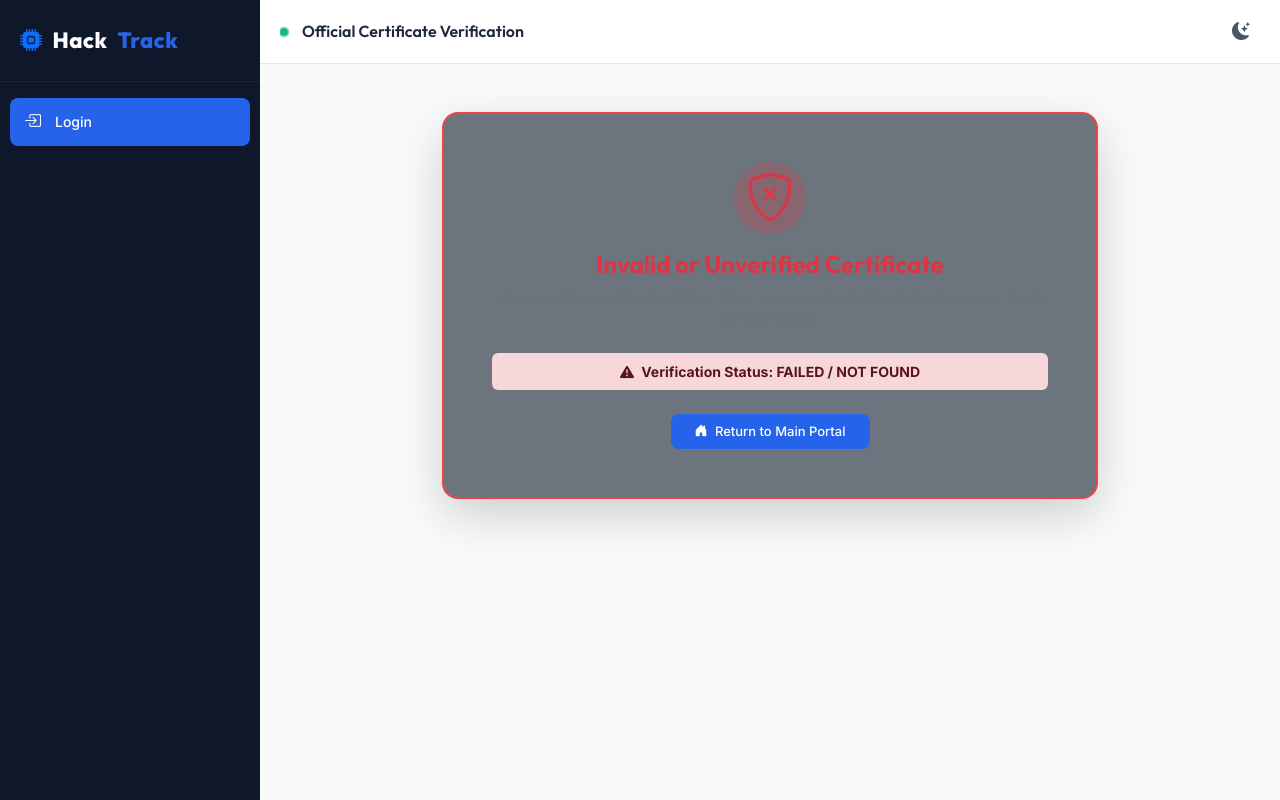
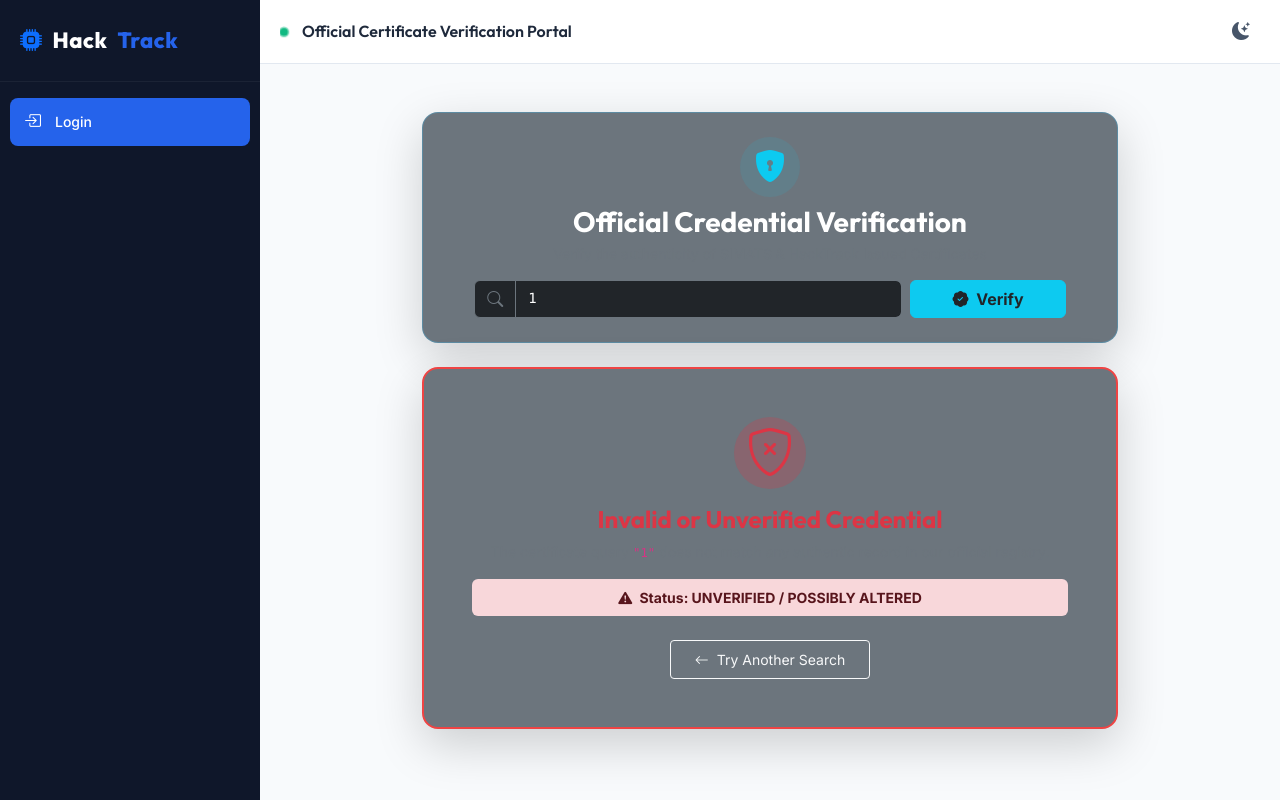
Before and after one commit to kandukurijagan642-blip/hackathon, a Flask app: page /verify-certificate/1 in a window 1280 px wide. Run offline with Flask 3, Linux system fonts and the light colour scheme.

Commit message:
Implement advanced Public Certificate Verification Portal with multi-attribute search, SHA-256 digital security checksum, and glassmorphism credential badge

```diff
--- a/hacktrack/routes/public.py
+++ b/hacktrack/routes/public.py
@@ -8,12 +8,32 @@
 
 public_bp = Blueprint('public', __name__)
 
-@public_bp.route('/verify-certificate/<token>')
-def verify_certificate(token):
-    # Lookup the certificate using the verification token
-    cert = Certificate.query.filter_by(verification_token=token).first()
-    status = "Valid" if cert else "Invalid"
-    return render_template('public/verify_certificate.html', cert=cert, status=status)
+@public_bp.route('/verify-certificate', methods=['GET', 'POST'])
+@public_bp.route('/verify-certificate/<search_term>', methods=['GET'])
+def verify_certificate(search_term=None):
+    import hashlib
+
+    query = search_term or request.form.get('query') or request.args.get('query', '')
+    query = query.strip()
+
+    cert = None
+    if query:
+        clean_q = query.upper()
+        cert = Certificate.query.filter(
+            (Certificate.verification_token == query) |
+            (db.func.upper(Certificate.certificate_id) == clean_q) |
+            (db.func.upper(Certificate.registration_number) == clean_q)
+        ).first()
+
+    status = "Valid" if cert else ("Invalid" if query else None)
+
+    # Compute cryptographic checksum hash for digital authenticity badge
+    digital_signature_hash = None
+    if cert:
+        raw_token = f"{cert.certificate_id}:{cert.student_name}:{cert.team_name}:{cert.verification_token}"
+        digital_signature_hash = hashlib.sha256(raw_token.encode('utf-8')).hexdigest()[:16].upper()
+
+    return render_template('public/verify_certificate.html', cert=cert, status=status, query=query, digital_hash=digital_signature_hash)
 
 @public_bp.route('/register', methods=['GET', 'POST'])
 def register():
--- a/hacktrack/templates/public/verify_certificate.html
+++ b/hacktrack/templates/public/verify_certificate.html
@@ -1,15 +1,40 @@
 {% extends "base.html" %}
 
-{% block page_title %}Official Certificate Verification{% endblock %}
+{% block page_title %}Official Certificate Verification Portal{% endblock %}
 
 {% block content %}
-<div class="container fade-in-up py-4" style="max-width: 680px;">
-    {% if status == "Valid" %}
+<div class="container fade-in-up py-4" style="max-width: 720px;">
+
+    <!-- Top Branding & Search Card -->
+    <div class="card border-0 shadow-lg p-4 mb-4 bg-secondary text-center" style="border-radius: 16px; border: 1px solid rgba(56, 189, 248, 0.3) !important;">
+        <div class="d-inline-flex align-items-center justify-content-center bg-info bg-opacity-10 rounded-circle p-3 mb-2 text-info mx-auto" style="width: 60px; height: 60px;">
+            <i class="bi bi-shield-lock-fill fs-2"></i>
+        </div>
+        <h3 class="text-white fw-bold mb-1">Official Credential Verification</h3>
+        <p class="text-secondary small mb-3">Verify the authenticity of SIMATS &amp; HackTrack Issued Certificates</p>
+
+        <!-- Live Search Bar -->
+        <form action="{{ url_for('public.verify_certificate') }}" method="GET" class="row g-2 justify-content-center">
+            <div class="col-sm-8 col-12">
+                <div class="input-group">
+                    <span class="input-group-text bg-dark border-secondary text-secondary"><i class="bi bi-search"></i></span>
+                    <input type="text" name="query" class="form-control bg-dark border-secondary text-white font-monospace"
+                           placeholder="Enter Cert ID (e.g. HC2026-000001) or Token..."
+                           value="{{ query or '' }}" required style="font-size: 14px;">
+                </div>
+            </div>
+            <div class="col-sm-3 col-12">
+                <button type="submit" class="btn btn-info text-dark fw-bold w-100"><i class="bi bi-patch-check-fill me-1"></i> Verify</button>
+            </div>
+        </form>
+    </div>
+
+    {% if status == "Valid" and cert %}
         <!-- Verified Success Card -->
         <div class="card border-0 shadow-lg p-4 p-md-5 bg-secondary position-relative overflow-hidden" style="border: 2px solid #10b981 !important; border-radius: 16px; background: linear-gradient(145deg, rgba(16, 185, 129, 0.12) 0%, rgba(30, 41, 59, 1) 100%) !important;">
             <!-- Background Security Hologram Circle -->
             <div class="position-absolute" style="right: -40px; top: -40px; opacity: 0.08; pointer-events: none;">
-                <i class="bi bi-patch-check-fill display-1" style="font-size: 200px; color: #10b981;"></i>
+                <i class="bi bi-patch-check-fill display-1" style="font-size: 220px; color: #10b981;"></i>
             </div>
 
             <!-- Top Header -->
@@ -17,22 +42,24 @@
                 <div class="d-inline-flex align-items-center justify-content-center bg-success bg-opacity-25 rounded-circle p-3 mb-3 text-success" style="width: 72px; height: 72px;">
                     <i class="bi bi-shield-check display-5"></i>
                 </div>
-                <span class="badge bg-success fs-6 px-3 py-2 text-uppercase font-monospace tracking-wider mb-2">
-                    <i class="bi bi-check-circle-fill me-1"></i> Authentic &amp; Verified Certificate
-                </span>
+                <div>
+                    <span class="badge bg-success fs-6 px-3 py-2 text-uppercase font-monospace tracking-wider mb-2">
+                        <i class="bi bi-check-circle-fill me-1"></i> AUTHENTIC &amp; VERIFIED CREDENTIAL
+                    </span>
+                </div>
                 <h3 class="text-white fw-bold mt-2 mb-1">Official Hackathon Certificate</h3>
-                <p class="text-secondary small">Issued by HackTrack Event Management Platform</p>
+                <p class="text-secondary small">Issued by SIMATS Engineering &amp; HackTrack Platform</p>
             </div>
 
             <!-- Recipient Details Grid -->
-            <div class="card border-0 p-3 mb-4 rounded-3 text-start" style="background-color: rgba(15, 23, 42, 0.7) !important; border: 1px solid rgba(255, 255, 255, 0.08) !important;">
+            <div class="card border-0 p-3 mb-4 rounded-3 text-start" style="background-color: rgba(15, 23, 42, 0.75) !important; border: 1px solid rgba(255, 255, 255, 0.08) !important;">
                 <div class="row g-3">
                     <div class="col-sm-6">
                         <span class="text-secondary small text-uppercase font-monospace">Certificate ID</span>
                         <div class="fw-bold text-info fs-6 font-monospace mt-0.5"><code>{{ cert.certificate_id }}</code></div>
                     </div>
                     <div class="col-sm-6">
-                        <span class="text-secondary small text-uppercase font-monospace">Category</span>
+                        <span class="text-secondary small text-uppercase font-monospace">Award Category</span>
                         <div class="mt-0.5">
                             {% if cert.certificate_type == 'Winner' %}
                                 <span class="badge bg-warning text-dark font-monospace px-2.5 py-1 fw-bold"><i class="bi bi-trophy-fill me-1"></i> Winner</span>
@@ -45,23 +72,23 @@
                     </div>
 
                     <div class="col-12 border-top border-secondary border-opacity-25 pt-2">
-                        <span class="text-secondary small text-uppercase font-monospace">Issued To</span>
-                        <h5 class="text-white fw-bold mb-0 mt-0.5">{{ cert.student_name }}</h5>
+                        <span class="text-secondary small text-uppercase font-monospace">Recipient Name</span>
+                        <h4 class="text-white fw-bold mb-0 mt-0.5">{{ cert.student_name }}</h4>
                     </div>
 
                     <div class="col-sm-6">
                         <span class="text-secondary small text-uppercase font-monospace">Team Name</span>
-                        <div class="text-light fw-medium mt-0.5">{{ cert.team.team_name }}</div>
+                        <div class="text-light fw-semibold mt-0.5">{{ cert.team_name or cert.team.team_name }}</div>
                     </div>
                     <div class="col-sm-6">
                         <span class="text-secondary small text-uppercase font-monospace">Institution</span>
-                        <div class="text-light fw-medium mt-0.5">{{ cert.college_name }}</div>
+                        <div class="text-light fw-semibold mt-0.5">{{ cert.college_name }}</div>
                     </div>
 
-                    {% if cert.team.problem_submission %}
+                    {% if cert.team and cert.team.problem_submission %}
                     <div class="col-12 border-top border-secondary border-opacity-25 pt-2">
                         <span class="text-secondary small text-uppercase font-monospace">Project Title</span>
-                        <div class="text-white fw-semibold mt-0.5">{{ cert.team.problem_submission.project_title }}</div>
+                        <div class="text-info fw-semibold mt-0.5">{{ cert.team.problem_submission.project_title }}</div>
                     </div>
                     {% endif %}
                 </div>
@@ -70,41 +97,41 @@
             <!-- Verification Security Stamp -->
             <div class="p-3 mb-4 rounded-3 text-start d-flex align-items-center justify-content-between" style="background-color: rgba(16, 185, 129, 0.08) !important; border: 1px dashed rgba(16, 185, 129, 0.4) !important;">
                 <div>
-                    <div class="text-success fw-bold small"><i class="bi bi-lock-fill me-1"></i> Digital Security Token</div>
-                    <code class="text-secondary small font-monospace" style="font-size: 11px;">SHA256: {{ cert.verification_token }}</code>
+                    <div class="text-success fw-bold small"><i class="bi bi-lock-fill me-1"></i> Digital Security Checksum</div>
+                    <code class="text-light small font-monospace" style="font-size: 11px;">SHA256 CHECKSUM: {{ digital_hash or cert.verification_token }}</code>
                 </div>
-                <i class="bi bi-patch-check-fill text-success fs-3"></i>
+                <i class="bi bi-patch-check-fill text-success fs-2 ms-2"></i>
             </div>
 
             <!-- Actions -->
             <div class="d-flex flex-wrap gap-2 justify-content-center">
                 {% if cert.certificate_path %}
-                <a href="{{ url_for('static', filename=cert.certificate_path) }}" target="_blank" class="btn btn-success fw-bold btn-sm px-3 py-2">
-                    <i class="bi bi-file-earmark-pdf-fill me-1"></i> View / Download PDF
+                <a href="{{ url_for('static', filename=cert.certificate_path) }}" target="_blank" class="btn btn-success fw-bold btn-sm px-4 py-2">
+                    <i class="bi bi-file-earmark-pdf-fill me-1"></i> Download PDF Certificate
                 </a>
                 {% endif %}
                 <a href="{{ url_for('auth.login') }}" class="btn btn-outline-light btn-sm px-3 py-2">
-                    <i class="bi bi-box-arrow-in-right me-1"></i> Go to Portal Login
+                    <i class="bi bi-house-door-fill me-1"></i> Return to Main Portal
                 </a>
             </div>
         </div>
 
-    {% else %}
+    {% elif status == "Invalid" %}
         <!-- Verification Failed Card -->
         <div class="card border-0 shadow-lg p-4 p-md-5 bg-secondary text-center" style="border: 2px solid #ef4444 !important; border-radius: 16px;">
             <div class="d-inline-flex align-items-center justify-content-center bg-danger bg-opacity-25 rounded-circle p-3 mb-3 text-danger mx-auto" style="width: 72px; height: 72px;">
                 <i class="bi bi-shield-x display-5"></i>
             </div>
-            <h4 class="text-danger fw-bold mb-2">Invalid or Unverified Certificate</h4>
-            <p class="text-secondary small mb-4">
-                The requested verification link or token does not match any authentic record in our official registry.
+            <h4 class="text-danger fw-bold mb-2">Invalid or Unverified Credential</h4>
+            <p class="text-secondary small mb-3">
+                The certificate query <code>"{{ query }}"</code> does not match any authentic record in our official registry.
             </p>
             <div class="alert alert-danger border-0 mb-4 py-2 small fw-bold">
-                <i class="bi bi-exclamation-triangle-fill me-1"></i> Verification Status: FAILED / NOT FOUND
+                <i class="bi bi-exclamation-triangle-fill me-1"></i> Status: UNVERIFIED / POSSIBLY ALTERED
             </div>
             <div>
-                <a href="{{ url_for('auth.login') }}" class="btn btn-primary btn-primary-custom btn-sm px-4 py-2">
-                    <i class="bi bi-house-door-fill me-1"></i> Return to Main Portal
+                <a href="{{ url_for('public.verify_certificate') }}" class="btn btn-outline-light btn-sm px-4 py-2">
+                    <i class="bi bi-arrow-left me-1"></i> Try Another Search
                 </a>
             </div>
         </div>
```
